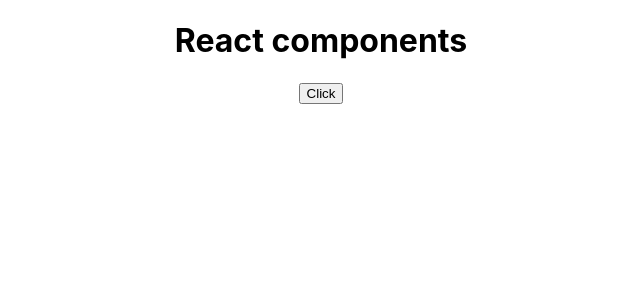
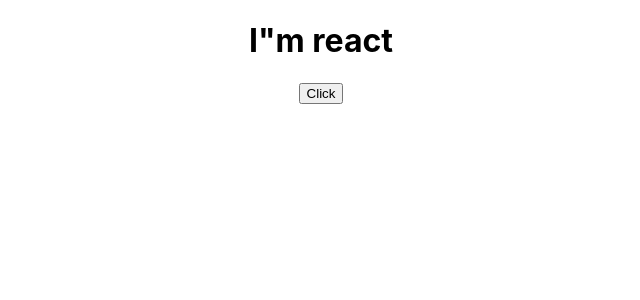
Before and after one commit to KlerKpn/react_theory, a React (Create React App) app: page / in a window 1280 px wide. Shown: the top 300 px of the page, without its empty margins (319-959 px from the left). Built offline with nearby package versions, Linux system fonts and the light colour scheme.

Commit message:
did mount, constructor

```diff
--- a/src/App.js
+++ b/src/App.js
@@ -5,7 +5,11 @@
 
 
 class App extends Component  {
-  state = {
+
+  constructor(props){
+    console.log('call constructor')
+    super()
+    this.state = {
       cars: [
         {name: 'Ford', year: 2018},
         {name: 'Audi', year: 2016},
@@ -14,7 +18,7 @@
       pageTitle: 'React components',
       showCars: false
     }
-
+  }
 
   toggleCars = ()=>{
     this.setState({
@@ -36,7 +40,14 @@
     cars.splice(index, 1)
     this.setState({cars})
   }
+  componentWillMount(){
+    console.log('call component will mount'); // dont use react is not ready
+  }
+  componentDidMount(){
+    console.log('call component did mount');  // u can use to execute state
+  }
   render(){
+    console.log('call render');
     const divStyle = {
       textAlign: 'center'
     }
@@ -59,7 +70,8 @@
     return (
       <div style={divStyle} className={classes.App}>
         {/* className={classes['App-Header']}  для дефиса*/}
-        <h1>{ this.state.pageTitle }</h1>
+        {/* <h1>{ this.state.pageTitle }</h1> */}
+        <h1>{this.props.title}</h1>
         <button onClick={ this.toggleCars }>Click</button>
         <div style={{
           width: 400,
--- a/src/index.js
+++ b/src/index.js
@@ -6,7 +6,7 @@
 
 ReactDOM.render(
   <React.StrictMode>
-    <App />
+    <App title='I"m react'/>
   </React.StrictMode>,
   document.getElementById('root')
 );
```
Lines whose indentation alone changed are shown as unchanged.
